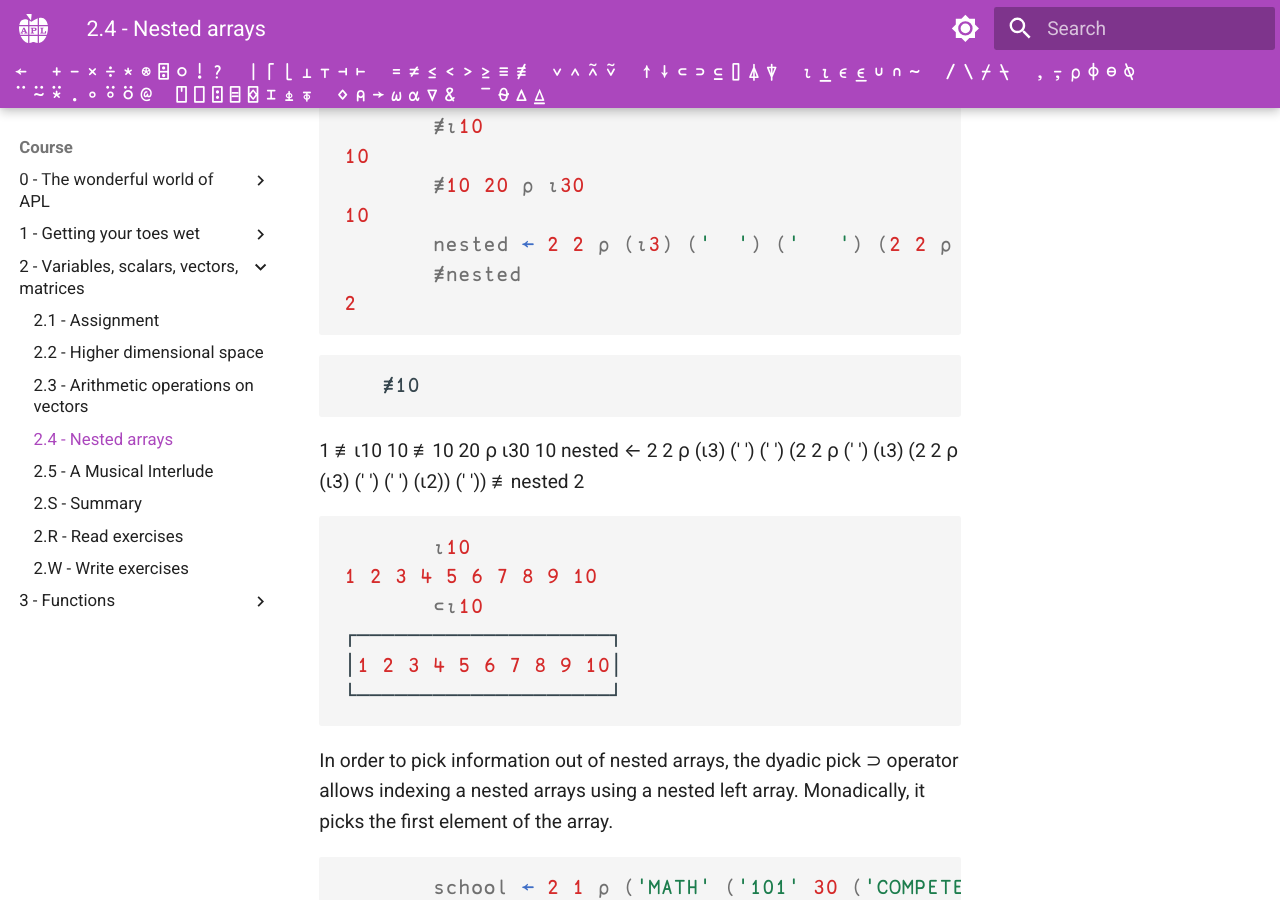
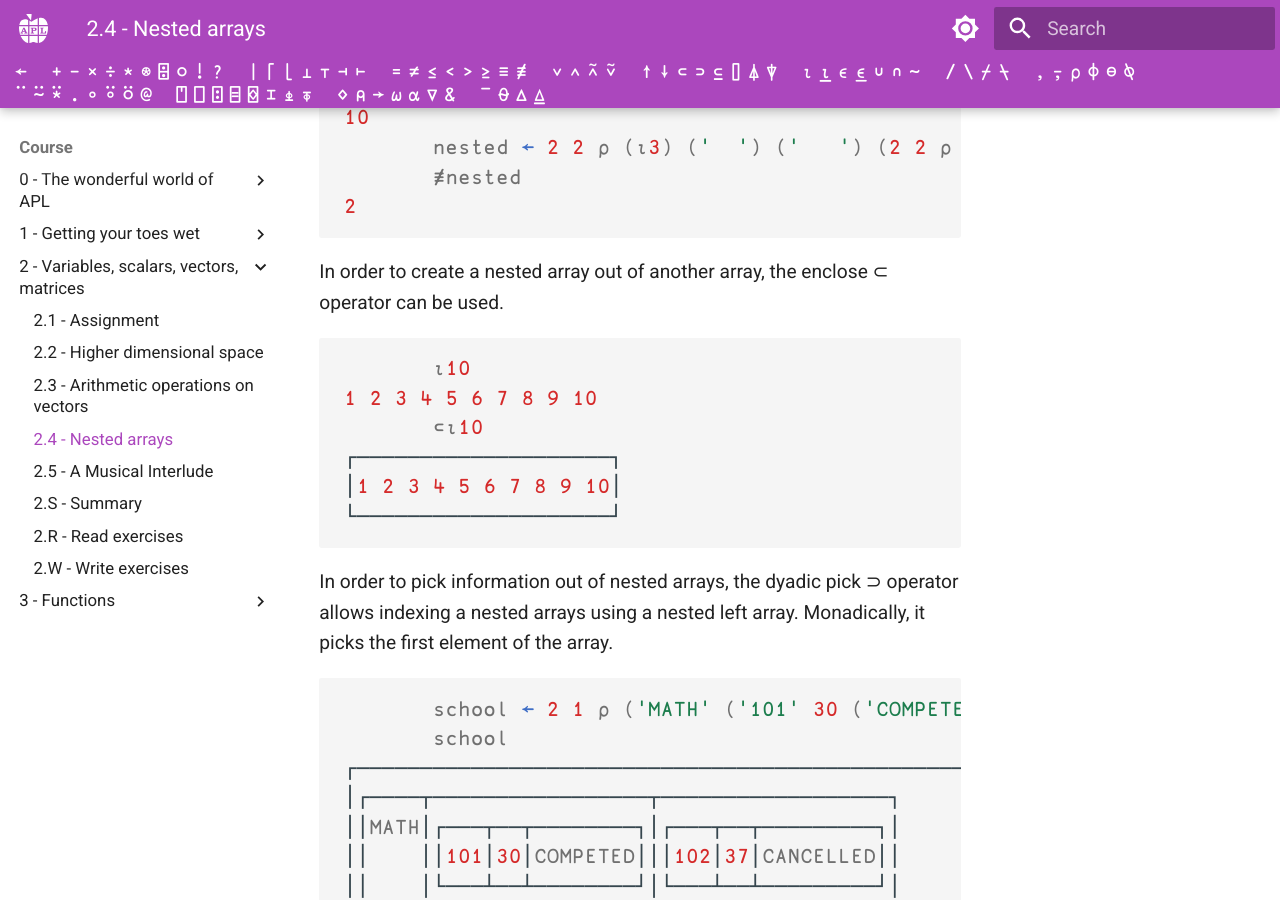
Before and after one commit to APLMOOC/APLMOOC, an MkDocs documentation site: the page built from docs/course/ch2/part4.md, in a window 1280 px wide and 900 px high, scrolled down 6017 px. Built offline with MkDocs 1.6.1 and Material for MkDocs 9.7.7, drawn with Linux system fonts in a browser that asks for light colours; some web fonts are replaced; some of the changed text lies outside the part shown.

Commit message:
Fix some formatting issues

````diff
--- a/docs/course/ch2/part4.md
+++ b/docs/course/ch2/part4.md
@@ -164,8 +164,10 @@
 2 2
 ```
 
-!!! info “Boxing”
+
+!!! info "Boxing"
        The ]Box user command controls how array output is displayed
+
        ```apl
               nested ← 2 2 ⍴ (⍳3) ('  ') ('   ') (2 2 ⍴ ('  ') (⍳3) (2 2 ⍴ (⍳3) ('  ') ('   ') (⍳2)) ('   '))
               nested
@@ -192,6 +194,7 @@
        └─────┴───────────────────┘
        ```
 
+
 The monadic tally function ≢ returns the number of rows of an array.
 ```apl
        ≢10
@@ -205,15 +208,7 @@
 2
 ```
 
-       ≢10
-1
-       ≢⍳10
-10
-       ≢10 20 ⍴ ⍳30
-10
-       nested ← 2 2 ⍴ (⍳3) ('  ') ('   ') (2 2 ⍴ ('  ') (⍳3) (2 2 ⍴ (⍳3) ('  ') ('   ') (⍳2)) ('   '))
-       ≢nested
-2
+In order to create a nested array out of another array, the enclose ⊂ operator can be used.
 
 ```apl
        ⍳10
````
Also changed, not shown: docs/course/ch3/part1.md (+1 -1 lines).
